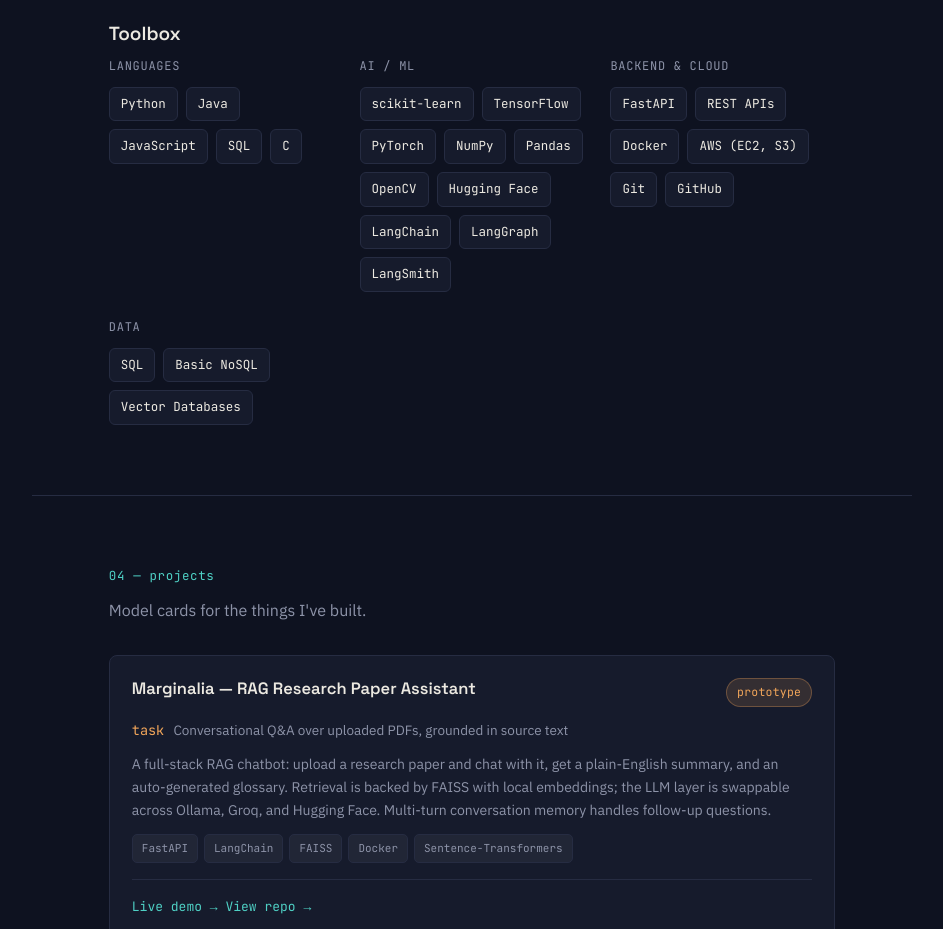
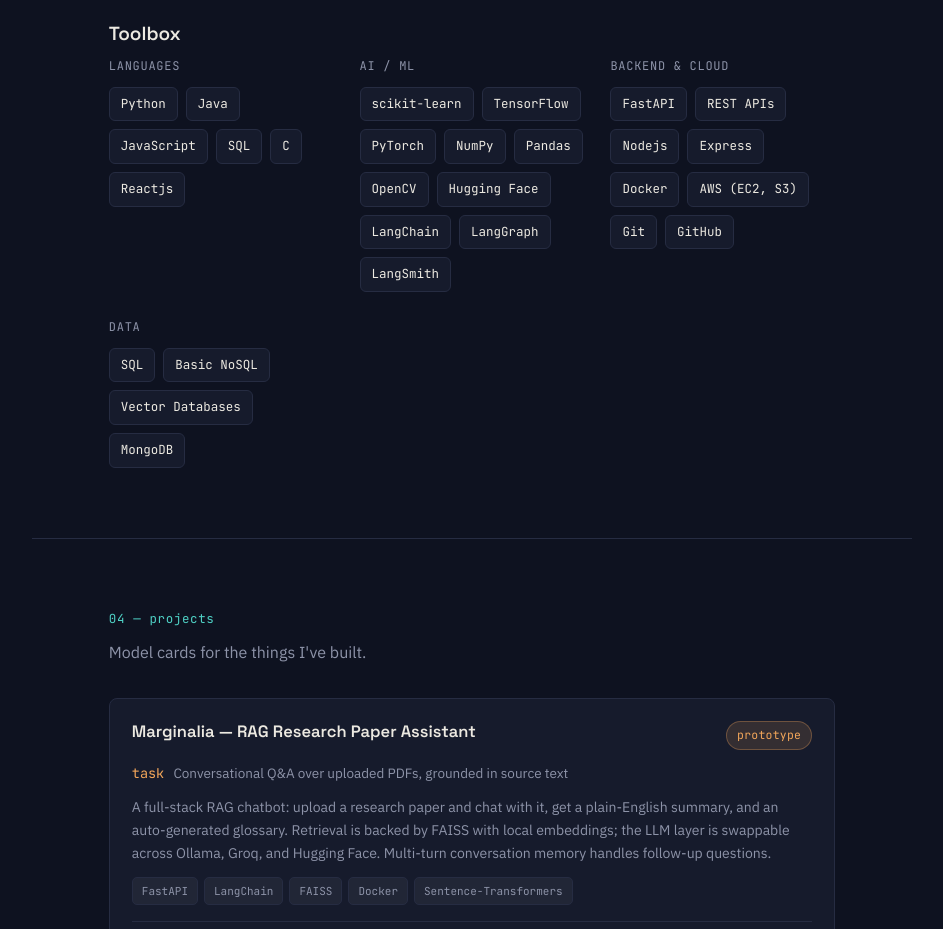
Before and after one commit to mafnan338/Mohammed_Afnan_Portfolio, a plain HTML site: page index.html in a window 1280 px wide. Shown: the part 2240-3169 px from the top of the page, without its empty margins (168-1111 px from the left). Drawn offline with Linux system fonts and the light colour scheme.

Commit message:
Updated tech stack with MERN tech

```diff
--- a/index.html
+++ b/index.html
@@ -222,7 +222,7 @@
             <p class="toolbox-label">Languages</p>
             <div class="chips">
               <span>Python</span><span>Java</span><span>JavaScript</span
-              ><span>SQL</span><span>C</span>
+              ><span>SQL</span><span>C</span><span>Reactjs</span>
             </div>
           </div>
           <div class="toolbox-group">
@@ -237,15 +237,16 @@
           <div class="toolbox-group">
             <p class="toolbox-label">Backend &amp; Cloud</p>
             <div class="chips">
-              <span>FastAPI</span><span>REST APIs</span><span>Docker</span
-              ><span>AWS (EC2, S3)</span><span>Git</span><span>GitHub</span>
+              <span>FastAPI</span><span>REST APIs</span><span>Nodejs</span
+              ><span>Express</span><span>Docker</span><span>AWS (EC2, S3)</span
+              ><span>Git</span><span>GitHub</span>
             </div>
           </div>
           <div class="toolbox-group">
             <p class="toolbox-label">Data</p>
             <div class="chips">
               <span>SQL</span><span>Basic NoSQL</span
-              ><span>Vector Databases</span>
+              ><span>Vector Databases</span><span>MongoDB</span>
             </div>
           </div>
         </div>
```
